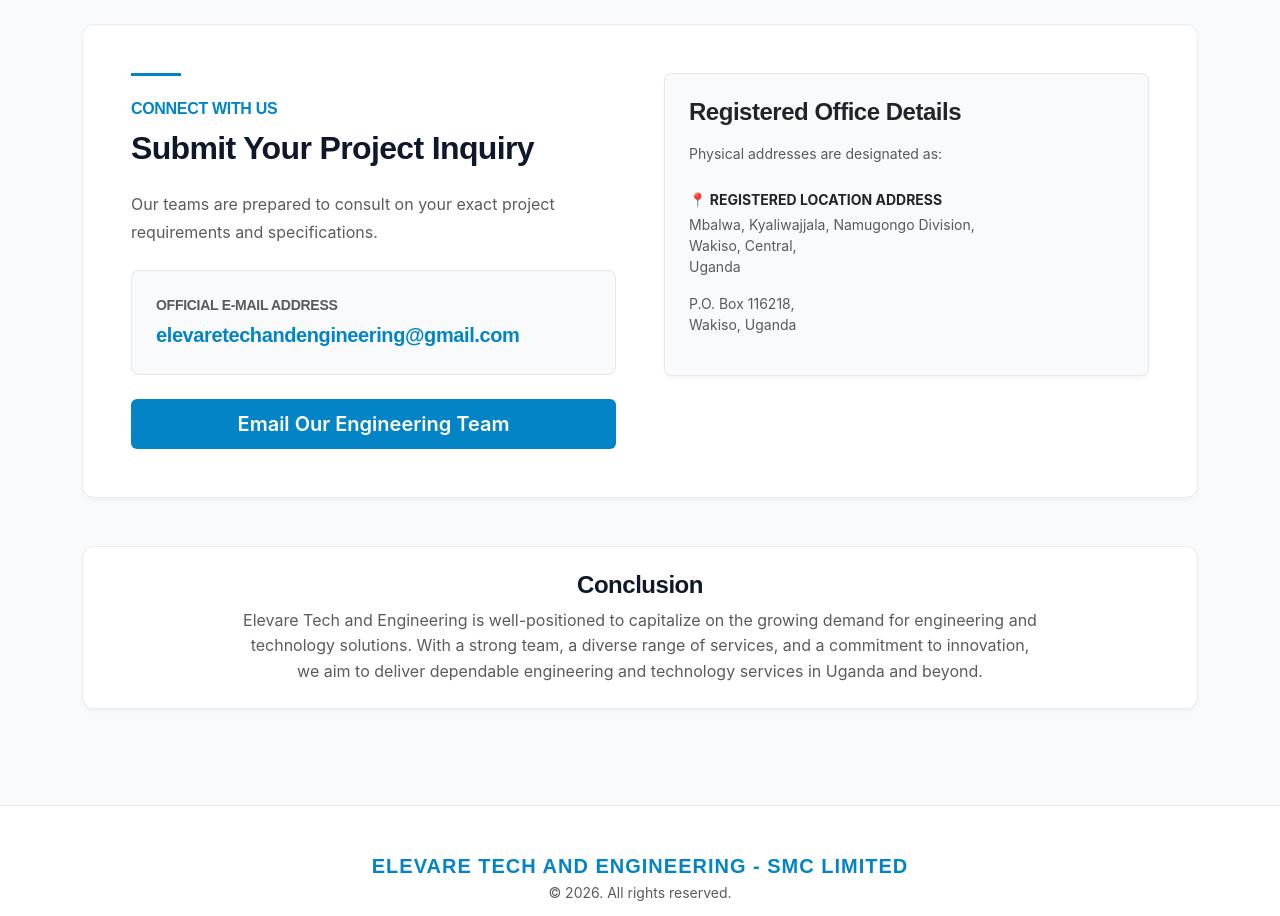
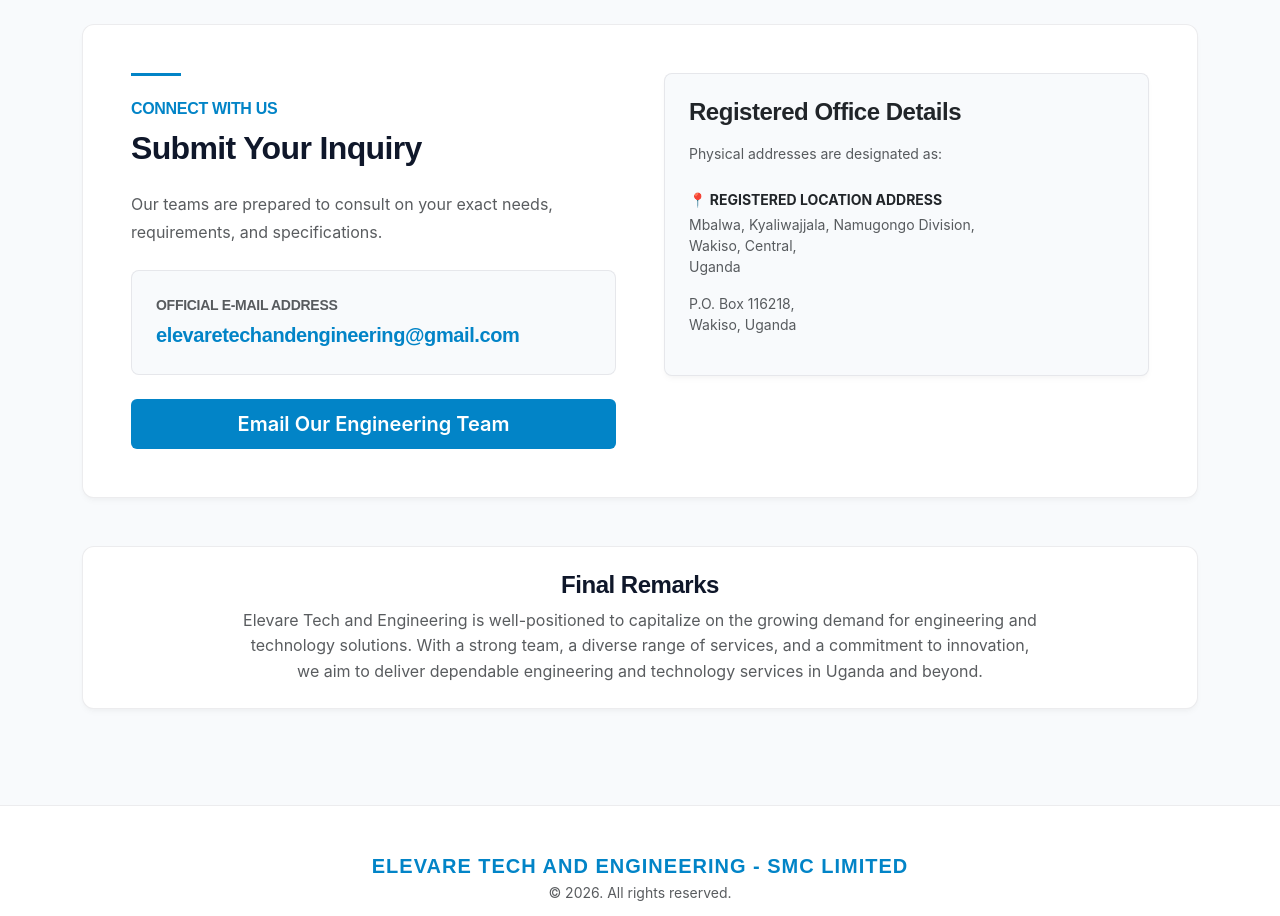
Before and after one commit to Marvyn95/company_website, a plain HTML site: page index.html in a window 1280 px wide. Shown: the part 4080-4996 px from the top of the page. Drawn offline with nearby package versions, Linux system fonts and the light colour scheme.

Commit message:
Update inquiry section and conclusion headings for clarity

```diff
--- a/index.html
+++ b/index.html
@@ -473,9 +473,9 @@
                 <div class="col-lg-6">
                     <div class="accent-bar"></div>
                     <span class="text-cyan fw-bold text-uppercase fs-7 font-heading">Connect With Us</span>
-                    <h2 class="fw-bold mt-2 mb-4">Submit Your Project Inquiry</h2>
+                    <h2 class="fw-bold mt-2 mb-4">Submit Your Inquiry</h2>
                     <p class="text-muted mb-4" style="line-height: 1.7;">
-                        Our teams are prepared to consult on your exact project requirements and specifications.
+                        Our teams are prepared to consult on your exact needs, requirements, and specifications.
                     </p>
 
                     <div class="p-4 border rounded-3 mb-4" style="background-color: var(--bg-primary); border-color: var(--border-color) !important;">
@@ -528,7 +528,7 @@
 
         <!-- Extra Conclusion Card -->
         <section class="mt-5 p-4 bg-light-card text-center">
-            <h4 class="fw-bold font-heading">Conclusion</h4>
+            <h4 class="fw-bold font-heading">Final Remarks</h4>
             <p class="text-muted mx-auto mb-0" style="max-width: 800px; line-height: 1.6;">
                 Elevare Tech and Engineering is well-positioned to capitalize on the growing demand for engineering and technology solutions. With a strong team, a diverse range of services, and a commitment to innovation, we aim to deliver dependable engineering and technology services in Uganda and beyond.
             </p>
```
